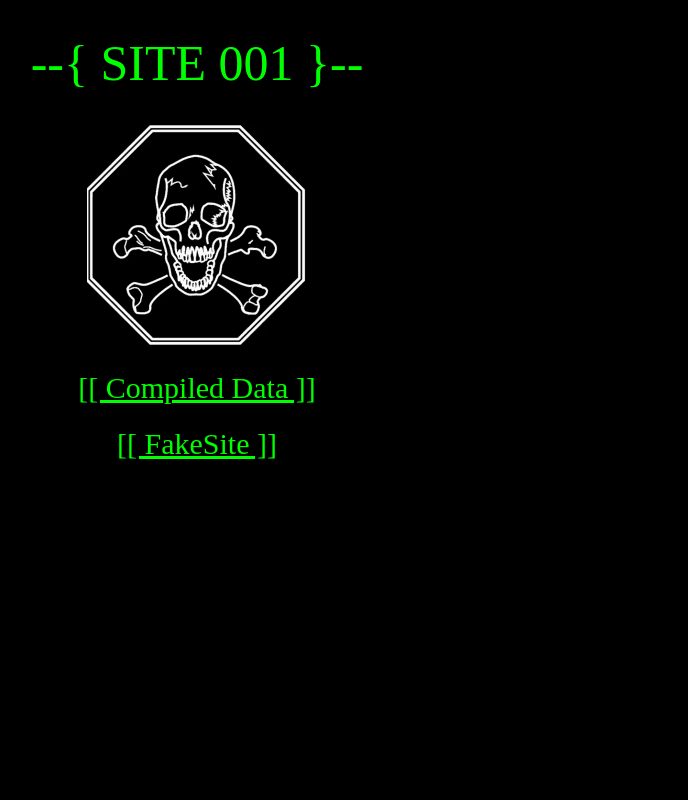
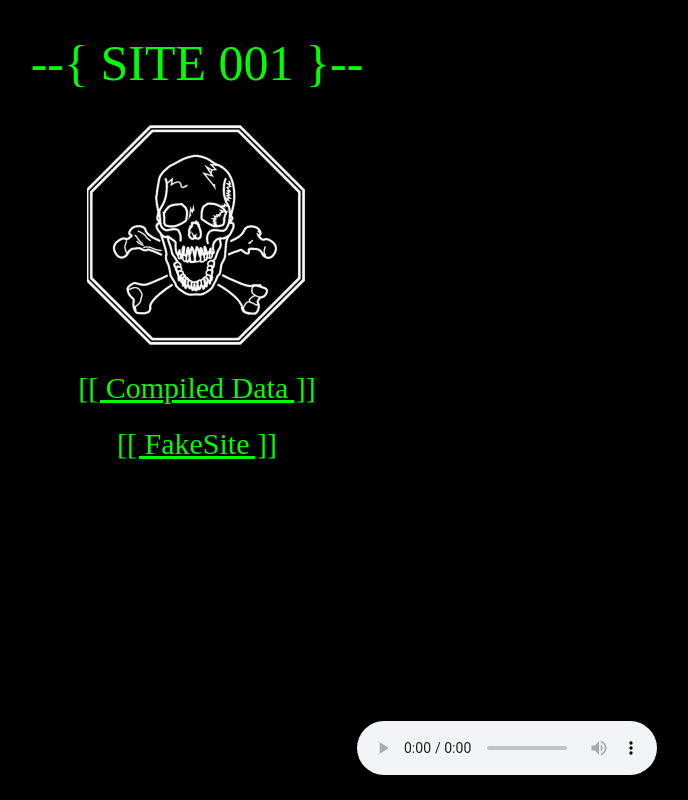
Before and after one commit to bsdc-leon/bsdc-leon.github.io, a plain HTML site: page index.html in a window 1280 px wide. Shown: the whole page, without its empty margins (443-1131 px from the left). Drawn offline with Linux system fonts and the light colour scheme; a web font is replaced by a local one.

Commit message:
mainsite w/music

```diff
--- a/Menu/styles.css
+++ b/Menu/styles.css
@@ -5,8 +5,13 @@ body {
   text-align: center;
 }
 h1 {
-  font-size:50px;
+  font-size: 50px;
   font-weight: 1;
+}
+h4 {
+  position: absolute;
+  bottom: 0px;
+  left: 800px;
 }
 a {
   font-size: 30px;
--- a/index.html
+++ b/index.html
@@ -20,5 +20,9 @@
     > <br> <br>
     <a href="/FakeWebsite/Fakesite.html" target="_blank"
     >[[ FakeSite ]]</a><h3>
+      <h4><audio controls autoplay>
+        <source src="/Menu/Luna.mp3" type="audio/mp3">
+      Your browser does not support the audio element.
+      </audio></h4>
   </body>
 </html>
```
Also changed, not shown: 1 other file.
